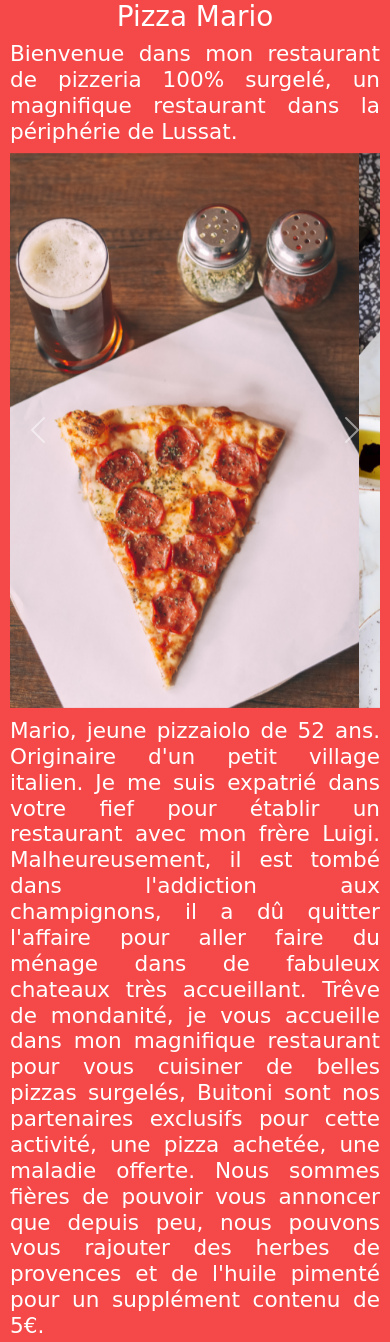
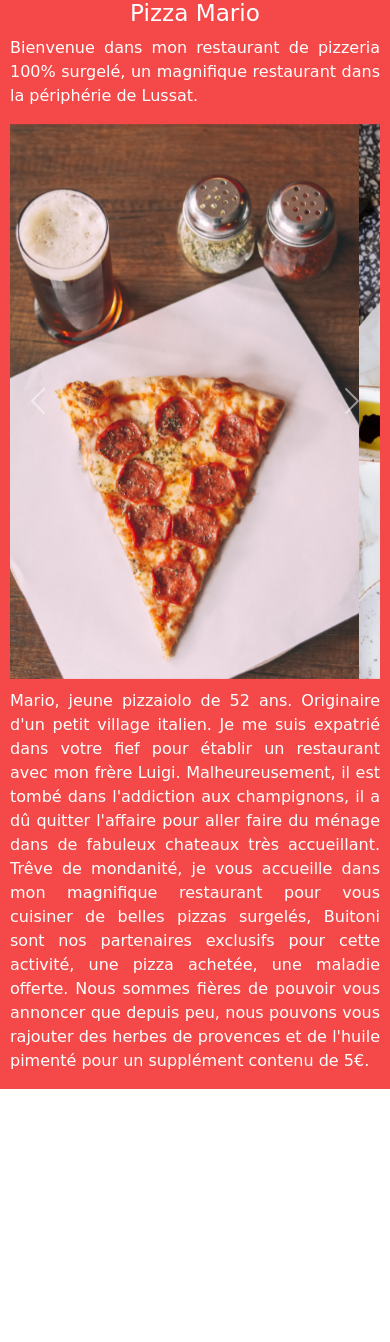
Before and after one commit to Mohalami/resto_Mario, a plain HTML site: page index_quentin.html in a window 390 px wide. After the commit the page ends 1089 px from the top, so only its background shows below. Drawn offline with nearby package versions, Linux system fonts and the light colour scheme.

Commit message:
Mobile first

```diff
--- a/index_quentin.html
+++ b/index_quentin.html
@@ -17,13 +17,13 @@
 
     <main>
         <div class="Title">
-            <h1>Pizza Mario</h1>
+            <h3>Pizza Mario</h3>
         </div>
 
         <div class="Presentation">
-            <h4>Bienvenue dans mon restaurant de pizzeria 100% surgelé, un magnifique restaurant dans la périphérie de Lussat.</h4>
+            <p>Bienvenue dans mon restaurant de pizzeria 100% surgelé, un magnifique restaurant dans la périphérie de Lussat.</p>
         </div>
-        <div class="contai"></div>
+
         <div class="img">
             <div id="carouselExampleControls" class="carousel slide" data-bs-ride="carousel">
                 <div class="carousel-inner">
@@ -49,7 +49,11 @@
         </div>
 
         <div class="History">
-            <h4>Mario, jeune pizzaiolo de 52 ans. Originaire d'un petit village italien. Je me suis expatrié dans votre fief pour établir un restaurant avec mon frère Luigi. Malheureusement, il est tombé dans l'addiction aux champignons, il a dû quitter l'affaire pour aller faire du ménage dans de fabuleux chateaux très accueillant. Trêve de mondanité, je vous accueille dans mon magnifique restaurant pour vous cuisiner de belles pizzas surgelés, Buitoni sont nos partenaires exclusifs pour cette activité, une pizza achetée, une maladie offerte. Nous sommes fières de pouvoir vous annoncer que depuis peu, nous pouvons vous rajouter des herbes de provences et de l'huile pimenté pour un supplément contenu de 5€.</h4>
+            <p>Mario, jeune pizzaiolo de 52 ans.
+                Originaire d'un petit village italien. Je me suis expatrié dans votre fief pour établir un restaurant avec mon frère Luigi.
+                Malheureusement, il est tombé dans l'addiction aux champignons, il a dû quitter l'affaire pour aller faire du ménage dans de fabuleux chateaux très accueillant.
+                Trêve de mondanité, je vous accueille dans mon magnifique restaurant pour vous cuisiner de belles pizzas surgelés, Buitoni sont nos partenaires exclusifs pour cette activité, une pizza achetée, une maladie offerte.
+                Nous sommes fières de pouvoir vous annoncer que depuis peu, nous pouvons vous rajouter des herbes de provences et de l'huile pimenté pour un supplément contenu de 5€.</p>
         </div>
 
     </main>
--- a/style_quentin.css
+++ b/style_quentin.css
@@ -6,6 +6,17 @@ main>.Title{
     display: flex;
     justify-content: center;
     text-align: justify;
+    background-color:#F54949;
+    color: white;
+    font-family: 'Rubik Marker Hatch',cursive;
+}
+
+main>.Presentation{
+    display: flex;
+    justify-content: center;
+    text-align: justify;
+    padding-left: 10px;
+    padding-right: 10px;
     background-color:#F54949;
     color: white;
     font-family: 'Rubik Marker Hatch',cursive;
@@ -20,17 +31,6 @@ main>.img{
 
 }
 
-main>.Presentation{
-    display: flex;
-    justify-content: center;
-    text-align: justify;
-    padding-left: 10px;
-    padding-right: 10px;
-    background-color:#F54949;
-    color: white;
-    font-family: 'Rubik Marker Hatch',cursive;
-}
-
 main>.History{
     display: flex;
     background-color: #F54949;
```
